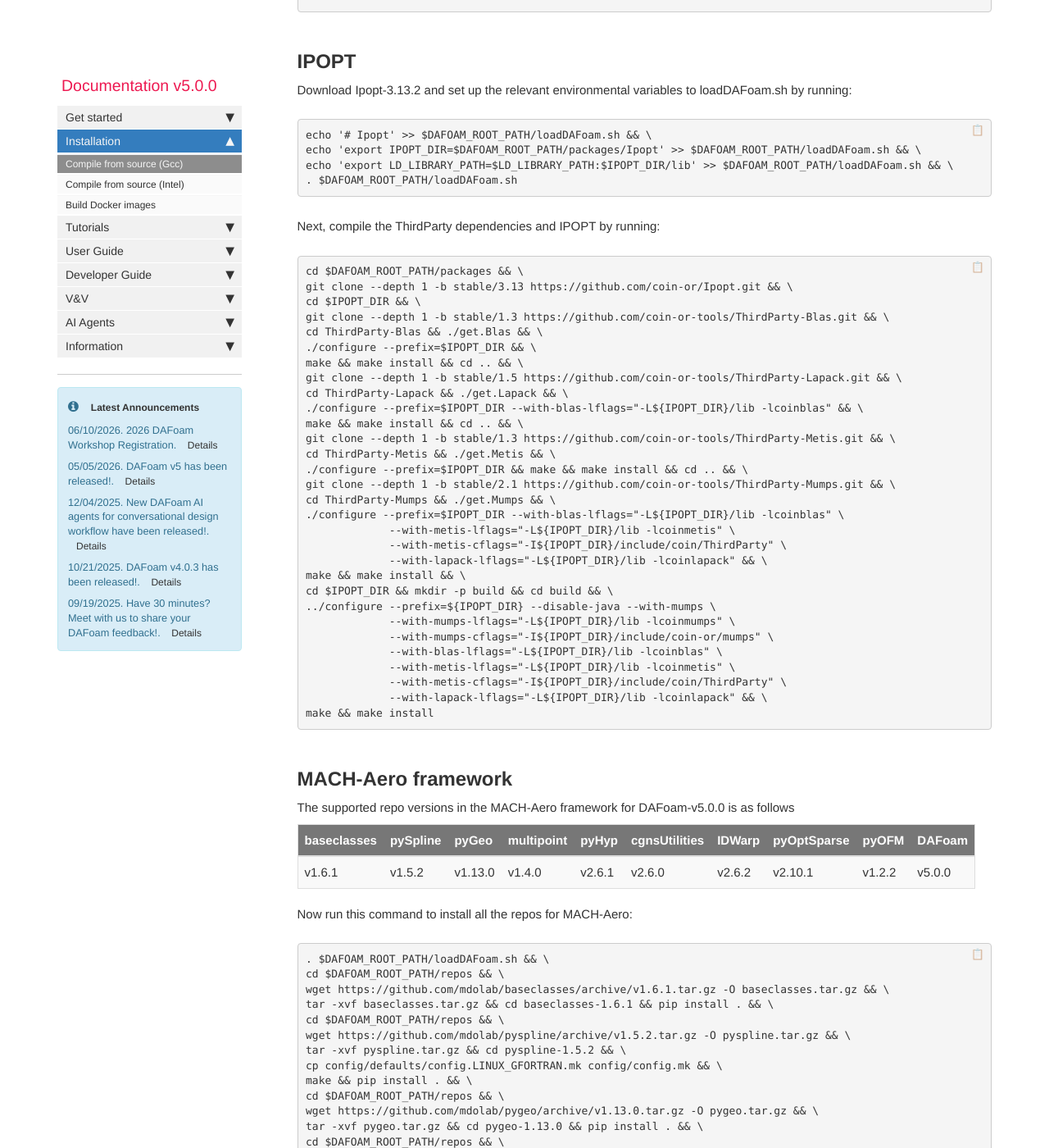
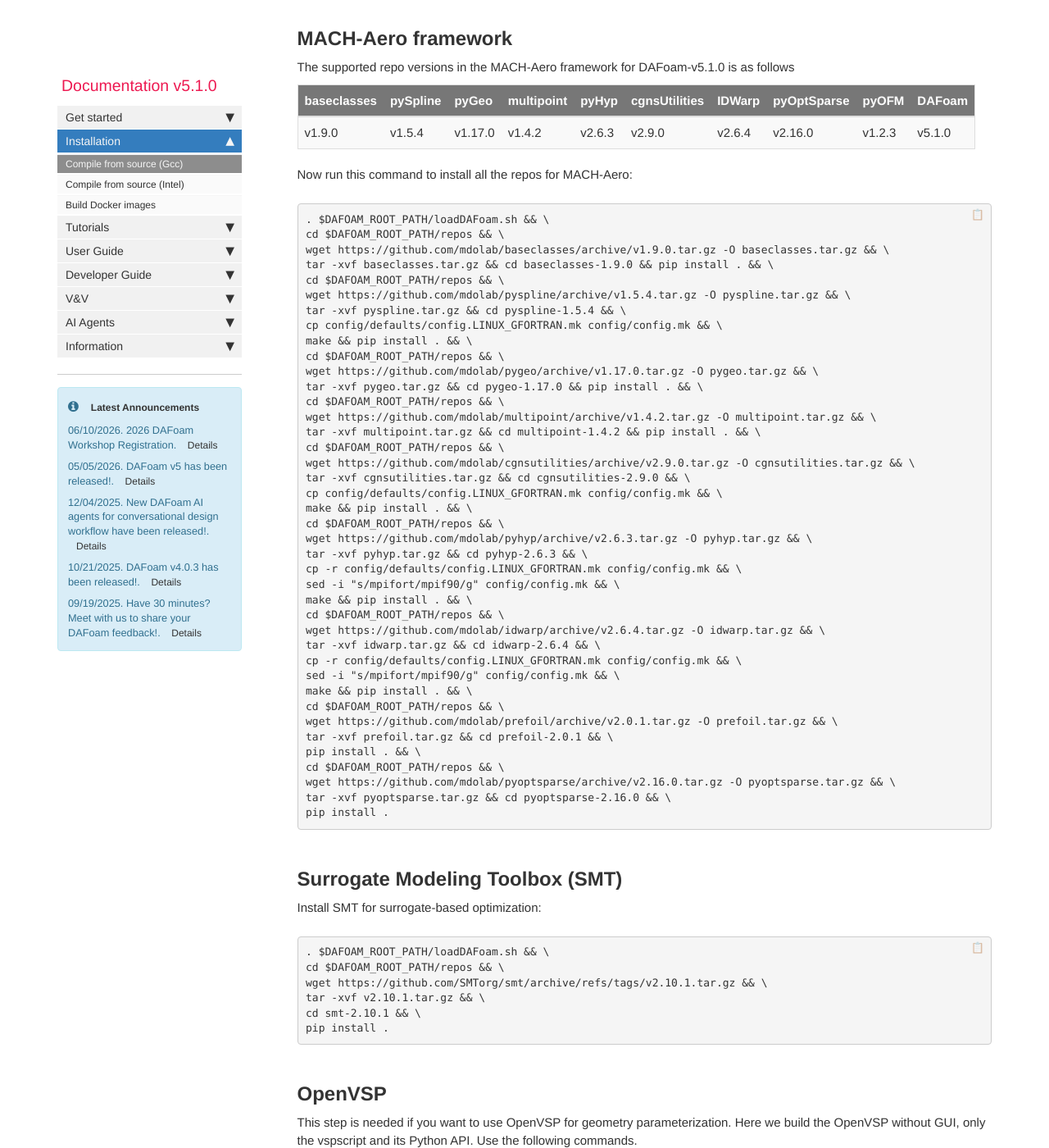
Before and after one commit to DAFoam/DAFoam.github.io, a Jekyll site: the page built from pages/mydoc/mydoc_installation_source.md, in a window 1280 px wide and 1400 px high, scrolled down 4057 px. Shown: the whole window at 82% size. Built offline with Jekyll 4.4.1, drawn with Linux system fonts in a browser that asks for light colours; comment, search, counter and statistics services are not loaded; some of the changed text lies outside the part shown.

Commit message:
content update

```diff
--- a/_config.yml
+++ b/_config.yml
@@ -12,7 +12,7 @@ site_title: DAFoam
 company_name: DAFoam
 # this appears in the footer
 
-latest_version: v5.0.0
+latest_version: v5.1.0
 # define the latest version of DAFoam
 
 github_editme_path: DAFoam/DAFoam.github.io/blob/master/
--- a/_data/sidebars/mydoc_sidebar.yml
+++ b/_data/sidebars/mydoc_sidebar.yml
@@ -2,7 +2,7 @@
 
 entries:
 - title: sidebar
-  product: Documentation v5.0.0
+  product: Documentation v5.1.0
   version:
   folders:
 
--- a/pages/mydoc/mydoc_installation_source.md
+++ b/pages/mydoc/mydoc_installation_source.md
@@ -92,7 +92,7 @@ Next, we need to upgrade the pip utility and install Python packages:
 
 <pre>
 pip install --upgrade pip && \
-pip install numpy==1.23.5 scipy==1.13.1 mpi4py==4.1.1 cython==0.29.21 numpy-stl==2.16.0 pynastran==1.3.3 nptyping==1.4.4 tensorflow-cpu==2.12 coverage==7.11.0 fastmcp==2.13.2 vtk==9.5.2 trame==3.12.0 trame-vuetify==3.2.0 trame-vtk==2.10.0
+pip install numpy==2.3.5 scipy==1.17.1 mpi4py==4.1.1 cython==3.0.5 unopy==0.4.13 numpy-stl==2.16.0 imageio==2.37.4 nptyping==1.4.4 tensorflow-cpu==2.21 coverage==7.11.0 fastmcp==2.13.2 vtk==9.5.2 trame==3.12.0 trame-vuetify==3.2.0 trame-vtk==2.10.0
 </pre>
 
 ## **Petsc**
@@ -101,7 +101,7 @@ First, append relevant environmental variables by running:
 
 <pre>
 echo '# Petsc' >> $DAFOAM_ROOT_PATH/loadDAFoam.sh && \
-echo 'export PETSC_DIR=$DAFOAM_ROOT_PATH/packages/petsc-3.15.5' >> $DAFOAM_ROOT_PATH/loadDAFoam.sh && \
+echo 'export PETSC_DIR=$DAFOAM_ROOT_PATH/packages/petsc-3.21.6' >> $DAFOAM_ROOT_PATH/loadDAFoam.sh && \
 echo 'export PETSC_ARCH=real-opt' >> $DAFOAM_ROOT_PATH/loadDAFoam.sh && \
 echo 'export LD_LIBRARY_PATH=$LD_LIBRARY_PATH:$PETSC_DIR/$PETSC_ARCH/lib' >> $DAFOAM_ROOT_PATH/loadDAFoam.sh && \
 echo 'export PETSC_LIB=$PETSC_DIR/$PETSC_ARCH/lib' >> $DAFOAM_ROOT_PATH/loadDAFoam.sh && \
@@ -112,14 +112,14 @@ Then, configure and compile:
 
 <pre>
 cd $DAFOAM_ROOT_PATH/packages && \
-wget https://www.mcs.anl.gov/petsc/mirror/release-snapshots/petsc-3.15.5.tar.gz  && \
-tar -xvf petsc-3.15.5.tar.gz && \
-cd petsc-3.15.5 && \
+wget https://web.cels.anl.gov/projects/petsc/download/release-snapshots/petsc-3.21.6.tar.gz  && \
+tar -xvf petsc-3.21.6.tar.gz && \
+cd petsc-3.21.6 && \
 ./configure --PETSC_ARCH=real-opt --with-scalar-type=real --with-debugging=0 --download-metis=yes --download-parmetis=yes --download-superlu_dist=yes --download-fblaslapack=yes --download-f2cblaslapack=yes --with-shared-libraries=yes --with-fortran-bindings=1 --with-cxx-dialect=C++11 && \
-make PETSC_DIR=$DAFOAM_ROOT_PATH/packages/petsc-3.15.5 PETSC_ARCH=real-opt all
+make PETSC_DIR=$DAFOAM_ROOT_PATH/packages/petsc-3.21.6 PETSC_ARCH=real-opt all
 </pre>
 
-Finally, install petsc4py-3.15:
+Finally, install petsc4py:
 
 <pre>
 cd $PETSC_DIR/src/binding/petsc4py && \
@@ -151,92 +151,46 @@ cmake .. -DCGNS_ENABLE_FORTRAN=1 -DCMAKE_INSTALL_PREFIX=$CGNS_HOME -DCGNS_BUILD_
 make all install
 </pre>
 
-## **IPOPT**
-
-Download Ipopt-3.13.2 and set up the relevant environmental variables to loadDAFoam.sh by running:
-
-<pre>
-echo '# Ipopt' >> $DAFOAM_ROOT_PATH/loadDAFoam.sh && \
-echo 'export IPOPT_DIR=$DAFOAM_ROOT_PATH/packages/Ipopt' >> $DAFOAM_ROOT_PATH/loadDAFoam.sh && \
-echo 'export LD_LIBRARY_PATH=$LD_LIBRARY_PATH:$IPOPT_DIR/lib' >> $DAFOAM_ROOT_PATH/loadDAFoam.sh && \
-. $DAFOAM_ROOT_PATH/loadDAFoam.sh
-</pre>
-
-Next, compile the ThirdParty dependencies and IPOPT by running:
-
-<pre>
-cd $DAFOAM_ROOT_PATH/packages && \
-git clone --depth 1 -b stable/3.13 https://github.com/coin-or/Ipopt.git && \
-cd $IPOPT_DIR && \
-git clone --depth 1 -b stable/1.3 https://github.com/coin-or-tools/ThirdParty-Blas.git && \
-cd ThirdParty-Blas && ./get.Blas && \
-./configure --prefix=$IPOPT_DIR && \
-make && make install && cd .. && \
-git clone --depth 1 -b stable/1.5 https://github.com/coin-or-tools/ThirdParty-Lapack.git && \
-cd ThirdParty-Lapack && ./get.Lapack && \
-./configure --prefix=$IPOPT_DIR --with-blas-lflags="-L${IPOPT_DIR}/lib -lcoinblas" && \
-make && make install && cd .. && \
-git clone --depth 1 -b stable/1.3 https://github.com/coin-or-tools/ThirdParty-Metis.git && \
-cd ThirdParty-Metis && ./get.Metis && \
-./configure --prefix=$IPOPT_DIR && make && make install && cd .. && \
-git clone --depth 1 -b stable/2.1 https://github.com/coin-or-tools/ThirdParty-Mumps.git && \
-cd ThirdParty-Mumps && ./get.Mumps && \
-./configure --prefix=$IPOPT_DIR --with-blas-lflags="-L${IPOPT_DIR}/lib -lcoinblas" \
-             --with-metis-lflags="-L${IPOPT_DIR}/lib -lcoinmetis" \
-             --with-metis-cflags="-I${IPOPT_DIR}/include/coin/ThirdParty" \
-             --with-lapack-lflags="-L${IPOPT_DIR}/lib -lcoinlapack" && \
-make && make install && \
-cd $IPOPT_DIR && mkdir -p build && cd build && \
-../configure --prefix=${IPOPT_DIR} --disable-java --with-mumps \
-             --with-mumps-lflags="-L${IPOPT_DIR}/lib -lcoinmumps" \
-             --with-mumps-cflags="-I${IPOPT_DIR}/include/coin-or/mumps" \
-             --with-blas-lflags="-L${IPOPT_DIR}/lib -lcoinblas" \
-             --with-metis-lflags="-L${IPOPT_DIR}/lib -lcoinmetis" \
-             --with-metis-cflags="-I${IPOPT_DIR}/include/coin/ThirdParty" \
-             --with-lapack-lflags="-L${IPOPT_DIR}/lib -lcoinlapack" && \
-make && make install
-</pre>
-
 ## **MACH-Aero framework**
 
 The supported repo versions in the MACH-Aero framework for DAFoam-{{ site.latest_version }} is as follows
 
 baseclasses | pySpline |  pyGeo  | multipoint | pyHyp  | cgnsUtilities | IDWarp  | pyOptSparse | pyOFM  | DAFoam
 | :----------------------------------------------------------------------------------------------------------- |
-v1.6.1      | v1.5.2   | v1.13.0 | v1.4.0     | v2.6.1 | v2.6.0        | v2.6.2  | v2.10.1      | v1.2.2 | {{ site.latest_version }}
+v1.9.0      | v1.5.4   | v1.17.0 | v1.4.2     | v2.6.3 | v2.9.0        | v2.6.4  | v2.16.0      | v1.2.3 | {{ site.latest_version }}
 
 Now run this command to install all the repos for MACH-Aero:
 
 <pre>
 . $DAFOAM_ROOT_PATH/loadDAFoam.sh && \
 cd $DAFOAM_ROOT_PATH/repos && \
-wget https://github.com/mdolab/baseclasses/archive/v1.6.1.tar.gz -O baseclasses.tar.gz && \
-tar -xvf baseclasses.tar.gz && cd baseclasses-1.6.1 && pip install . && \
+wget https://github.com/mdolab/baseclasses/archive/v1.9.0.tar.gz -O baseclasses.tar.gz && \
+tar -xvf baseclasses.tar.gz && cd baseclasses-1.9.0 && pip install . && \
 cd $DAFOAM_ROOT_PATH/repos && \
-wget https://github.com/mdolab/pyspline/archive/v1.5.2.tar.gz -O pyspline.tar.gz && \
-tar -xvf pyspline.tar.gz && cd pyspline-1.5.2 && \
+wget https://github.com/mdolab/pyspline/archive/v1.5.4.tar.gz -O pyspline.tar.gz && \
+tar -xvf pyspline.tar.gz && cd pyspline-1.5.4 && \
 cp config/defaults/config.LINUX_GFORTRAN.mk config/config.mk && \
 make && pip install . && \
 cd $DAFOAM_ROOT_PATH/repos && \
-wget https://github.com/mdolab/pygeo/archive/v1.13.0.tar.gz -O pygeo.tar.gz && \
-tar -xvf pygeo.tar.gz && cd pygeo-1.13.0 && pip install . && \
+wget https://github.com/mdolab/pygeo/archive/v1.17.0.tar.gz -O pygeo.tar.gz && \
+tar -xvf pygeo.tar.gz && cd pygeo-1.17.0 && pip install . && \
 cd $DAFOAM_ROOT_PATH/repos && \
-wget https://github.com/mdolab/multipoint/archive/v1.4.0.tar.gz -O multipoint.tar.gz && \
-tar -xvf multipoint.tar.gz && cd multipoint-1.4.0 && pip install . && \
+wget https://github.com/mdolab/multipoint/archive/v1.4.2.tar.gz -O multipoint.tar.gz && \
+tar -xvf multipoint.tar.gz && cd multipoint-1.4.2 && pip install . && \
 cd $DAFOAM_ROOT_PATH/repos && \
-wget https://github.com/mdolab/cgnsutilities/archive/v2.6.0.tar.gz -O cgnsutilities.tar.gz && \
-tar -xvf cgnsutilities.tar.gz && cd cgnsutilities-2.6.0 && \
+wget https://github.com/mdolab/cgnsutilities/archive/v2.9.0.tar.gz -O cgnsutilities.tar.gz && \
+tar -xvf cgnsutilities.tar.gz && cd cgnsutilities-2.9.0 && \
 cp config/defaults/config.LINUX_GFORTRAN.mk config/config.mk && \
 make && pip install . && \
 cd $DAFOAM_ROOT_PATH/repos && \
-wget https://github.com/mdolab/pyhyp/archive/v2.6.1.tar.gz -O pyhyp.tar.gz && \
-tar -xvf pyhyp.tar.gz && cd pyhyp-2.6.1 && \
-cp -r config/defaults/config.LINUX_GFORTRAN_OPENMPI.mk config/config.mk && \
+wget https://github.com/mdolab/pyhyp/archive/v2.6.3.tar.gz -O pyhyp.tar.gz && \
+tar -xvf pyhyp.tar.gz && cd pyhyp-2.6.3 && \
+cp -r config/defaults/config.LINUX_GFORTRAN.mk config/config.mk && \
 sed -i "s/mpifort/mpif90/g" config/config.mk && \
 make && pip install . && \
 cd $DAFOAM_ROOT_PATH/repos && \
-wget https://github.com/mdolab/idwarp/archive/v2.6.2.tar.gz -O idwarp.tar.gz && \
-tar -xvf idwarp.tar.gz && cd idwarp-2.6.2 && \
+wget https://github.com/mdolab/idwarp/archive/v2.6.4.tar.gz -O idwarp.tar.gz && \
+tar -xvf idwarp.tar.gz && cd idwarp-2.6.4 && \
 cp -r config/defaults/config.LINUX_GFORTRAN.mk config/config.mk && \
 sed -i "s/mpifort/mpif90/g" config/config.mk && \
 make && pip install . && \
@@ -245,8 +199,8 @@ wget https://github.com/mdolab/prefoil/archive/v2.0.1.tar.gz -O prefoil.tar.gz &
 tar -xvf prefoil.tar.gz && cd prefoil-2.0.1 && \
 pip install . && \
 cd $DAFOAM_ROOT_PATH/repos && \
-wget https://github.com/mdolab/pyoptsparse/archive/v2.10.1.tar.gz -O pyoptsparse.tar.gz && \
-tar -xvf pyoptsparse.tar.gz && cd pyoptsparse-2.10.1 && \
+wget https://github.com/mdolab/pyoptsparse/archive/v2.16.0.tar.gz -O pyoptsparse.tar.gz && \
+tar -xvf pyoptsparse.tar.gz && cd pyoptsparse-2.16.0 && \
 pip install .
 </pre>
 
@@ -267,7 +221,7 @@ pip install .
 
 This step is needed if you want to use OpenVSP for geometry parameterization. Here we build the OpenVSP without GUI, only the vspscript and its Python API. Use the following commands.
 
-**IMPORTANT**: (1) The Python API depends on swig. So, if you build it on the HPC, you need to load the swig module. (2) there is a bug in the recent version of OpenVSP that will cause seg fault when perturbing a small step (e.g., 1e-6) for parameter such as camber for the surface geometry. Version 3.42.3 is the latest working version. (3) there is a bug in the fitCST API for 3.42.3, which has been fixed in the later version of OpenVSP. Here, we have applied the bug fix through the `sed` line. (4) OpenVSP does not compile with Gcc 11 or 12.
+**IMPORTANT**: (1) The Python API depends on swig. So, if you build it on the HPC, you may need to load the swig module. (2) there is a bug in the recent version of OpenVSP that will cause seg fault when perturbing a small step (e.g., 1e-6) for parameter such as camber for the surface geometry. Version 3.42.3 is the latest working version. (3) there is a bug in the fitCST API for 3.42.3, which has been fixed in the later version of OpenVSP. Here, we have applied the bug fix through the `sed` line. (4) OpenVSP does not compile with Gcc 11 or 12.
 
 <pre>
 . $DAFOAM_ROOT_PATH/loadDAFoam.sh && \
@@ -463,7 +417,7 @@ pip install openmdao==3.26
 <pre>
 . $DAFOAM_ROOT_PATH/loadDAFoam.sh && \
 cd $DAFOAM_ROOT_PATH/repos && \
-wget https://github.com/OpenMDAO/mphys/archive/b6db107d05937d95a46b392b6f5759677a93e46d.tar.gz -O mphys.tar.gz && \
+wget https://github.com/OpenMDAO/mphys/archive/2080c39e86eee4c7069a41898181fb0e92cd4b93.tar.gz -O mphys.tar.gz && \
 tar -xvf mphys.tar.gz && mv mphys-* mphys && \
 cd mphys && pip install .
 </pre>
@@ -473,7 +427,7 @@ cd mphys && pip install .
 <pre>
 . $DAFOAM_ROOT_PATH/loadDAFoam.sh && \
 cd $DAFOAM_ROOT_PATH/repos && \
-wget https://github.com/smdogroup/funtofem/archive/refs/tags/v0.3.tar.gz -O funtofem.tar.gz && \
+wget https://github.com/smdogroup/funtofem/archive/refs/tags/v0.3.12.tar.gz -O funtofem.tar.gz && \
 tar -xvf funtofem.tar.gz && mv funtofem-* funtofem && \
 cd funtofem && cp Makefile.in.info Makefile.in && \
 sed -i "s/F2F_DIR=.*/F2F_DIR=\$\{DAFOAM_ROOT_PATH\}\/repos\/funtofem/g" Makefile.in && \
@@ -486,7 +440,10 @@ make && pip install -e . --no-build-isolation
 <pre>
 . $DAFOAM_ROOT_PATH/loadDAFoam.sh && \
 cd $DAFOAM_ROOT_PATH/repos && \
-wget https://github.com/smdogroup/tacs/archive/refs/tags/v3.4.0.tar.gz -O tacs.tar.gz && \
+wget https://github.com/smdogroup/pyNastran/archive/c9b8c2ee7e6fa452622ef10b5bb218ee02595583.tar.gz -O pyNastran.tar.gz && \
+tar -xvf pyNastran.tar.gz && mv pyNastran-* pyNastran && \
+cd pyNastran && pip install . && cd .. && \
+wget https://github.com/smdogroup/tacs/archive/refs/tags/v3.9.2.tar.gz -O tacs.tar.gz && \
 tar -xvf tacs.tar.gz && mv tacs-* tacs && \
 cd tacs/extern && \
 wget https://github.com/DAFoam/files/releases/download/TACS_Extern/TACS_extern.tar.gz && tar -xzf TACS_extern.tar.gz && \
@@ -532,11 +489,10 @@ $HOME/dafoam
     - sharedBins
     - sharedLibs
   - packages
-    - Ipopt
     - miniconda3
     - CGNS-4.5.0
     - OpenVSP
-    - petsc-3.15.5
+    - petsc-3.21.6
   - repos
     - baseclasses
     - cgnsutilities
@@ -564,7 +520,7 @@ export PATH=$DAFOAM_ROOT_PATH/packages/miniconda3/bin:$PATH
 export LD_LIBRARY_PATH=$LD_LIBRARY_PATH:$DAFOAM_ROOT_PATH/packages/miniconda3/lib
 export PYTHONUSERBASE=no-local-libs
 # PETSC
-export PETSC_DIR=$DAFOAM_ROOT_PATH/packages/petsc-3.15.5
+export PETSC_DIR=$DAFOAM_ROOT_PATH/packages/petsc-3.21.6
 export PETSC_ARCH=real-opt
 export LD_LIBRARY_PATH=$LD_LIBRARY_PATH:$PETSC_DIR/$PETSC_ARCH/lib
 export PETSC_LIB=$PETSC_DIR/$PETSC_ARCH/lib
@@ -572,9 +528,6 @@ export PETSC_LIB=$PETSC_DIR/$PETSC_ARCH/lib
 export CGNS_HOME=$DAFOAM_ROOT_PATH/packages/CGNS-4.5.0/opt-gfortran
 export PATH=$PATH:$CGNS_HOME/bin
 export LD_LIBRARY_PATH=$LD_LIBRARY_PATH:$CGNS_HOME/lib
-# Ipopt
-export IPOPT_DIR=$DAFOAM_ROOT_PATH/packages/Ipopt
-export LD_LIBRARY_PATH=$LD_LIBRARY_PATH:$IPOPT_DIR/lib
 # OpenFOAM-v2506
 source $DAFOAM_ROOT_PATH/OpenFOAM/OpenFOAM-v2506/etc/bashrc
 export LD_LIBRARY_PATH=$DAFOAM_ROOT_PATH/OpenFOAM/sharedLibs:$LD_LIBRARY_PATH
@@ -585,10 +538,10 @@ export PATH=$DAFOAM_ROOT_PATH/OpenFOAM/sharedBins:$PATH
 
 This step is needed if you want to use the SNOPT optimizer. Detailed instructions are available from [pyOptSparse Documentation](https://mdolab-pyoptsparse.readthedocs-hosted.com).
 
-SNOPT is a commercial package, and you can purchase it from [here](http://www.sbsi-sol-optimize.com/asp/sol_snopt.htm). Once you obtain the SNOPT source code, copy all the source files (except for snopth.f) to the "$DAFOAM_ROOT_PATH/repos/pyoptsparse-2.10.1/pyoptsparse/pySNOPT/source" folder. Then, run this command to compile pyOptSparse with SNOPT.
+SNOPT is a commercial package, and you can purchase it from [here](http://www.sbsi-sol-optimize.com/asp/sol_snopt.htm). Once you obtain the SNOPT source code, copy all the source files (except for snopth.f) to the "$DAFOAM_ROOT_PATH/repos/pyoptsparse-2.16.1/pyoptsparse/pySNOPT/source" folder. Then, run this command to compile pyOptSparse with SNOPT.
 
 <pre>
-cd $DAFOAM_ROOT_PATH/repos/pyoptsparse-2.10.1 && \
+cd $DAFOAM_ROOT_PATH/repos/pyoptsparse-2.16.1 && \
 pip install .
 </pre>
 
```
Also changed, not shown: other parts of pages/mydoc/mydoc_installation_source.md (+4 -4 lines).
